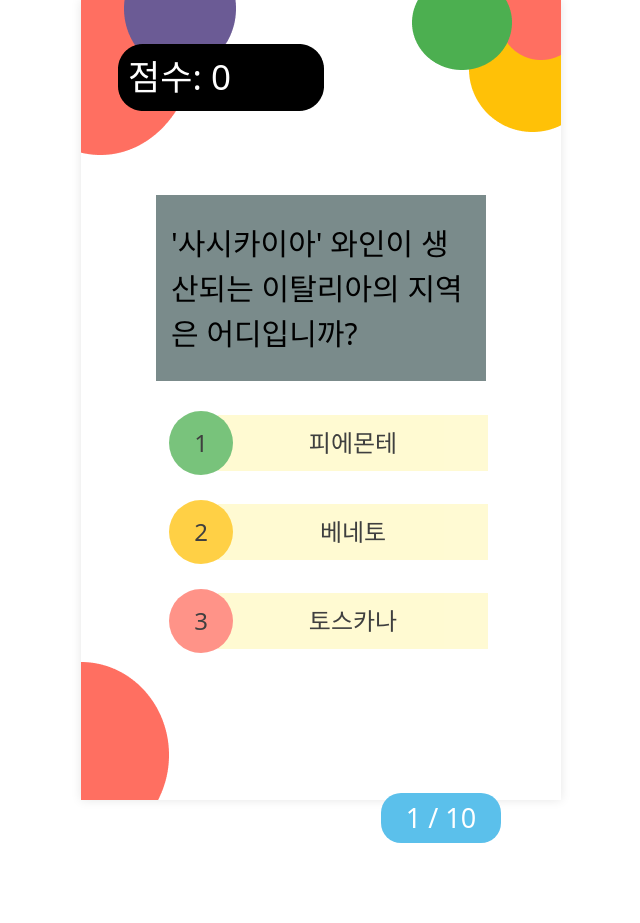
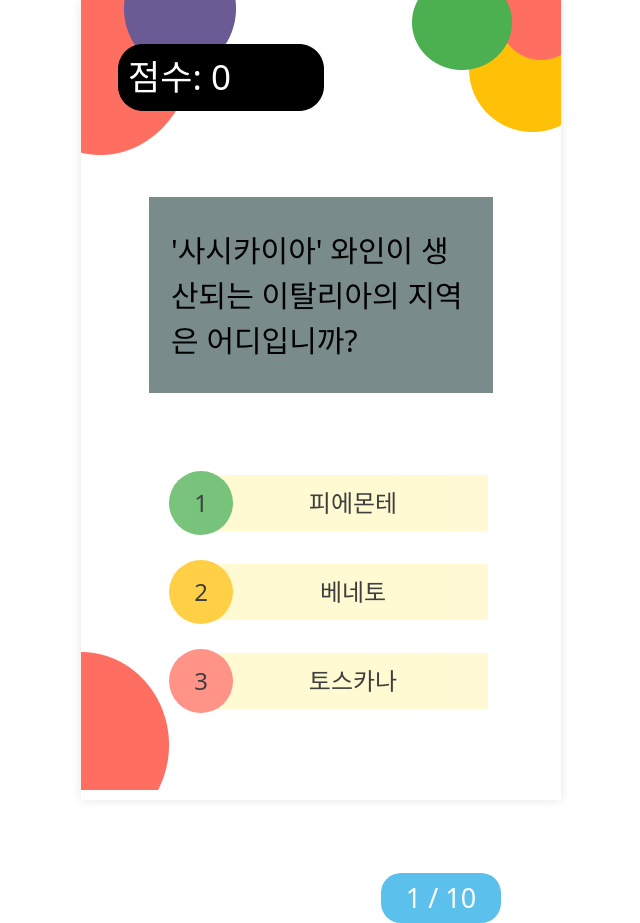
Before and after one commit to SoJungJung/SangSikQuiz, a React (Create React App) app: page /quiz in a window 1280 px wide. Shown: the whole page, without its empty margins (319-959 px from the left). Before the commit the page ends 843 px from the top, so only its background shows below. Built offline with nearby package versions, Linux system fonts and the light colour scheme.

Commit message:
question 배경 div로 변경

```diff
--- a/src/pages/Quiz/Quiz.js
+++ b/src/pages/Quiz/Quiz.js
@@ -167,7 +167,6 @@ const Quiz = () => {
                     </div>
                 </div>
                 <div className={styles.quizShow}>
-                    <img className={styles.quiz} src={quiz} alt="quiz" />
                     <div className={styles.quizText}>{randomQuiz.quiz}</div>
                 </div>
                 <div className={styles.answerShow}>
--- a/src/pages/Quiz/Quiz.module.css
+++ b/src/pages/Quiz/Quiz.module.css
@@ -50,22 +50,24 @@
 
 .quizShow {
     position: relative;
-    width: 100%;
+    width: 344px;
+    height: auto;
+    min-height: 196px;
+    overflow: visible;
+    background-color: #7a8b8b;
     text-align: center;
     display: flex;
     justify-content: center;
     align-items: center;
-}
-
-.quiz {
-    font-family: Inter, sans-serif;
-    font-style: normal;
-    font-size: 20px;
-    background-color: #f0f0f0;
+    box-sizing: border-box;
+    left: 50%;
+    transform: translate(-50%, -50%);
+    margin-top: 100px;
+    padding: 10px;
 }
 
 .quizText {
-    position: absolute;
+    /* position: absolute; */
     width: 300px;
     text-align: left;
     font-size: 30px;
@@ -77,7 +79,7 @@
     align-items: center;
     justify-content: center;
     position: relative;
-    top: 20px;
+    top: -30px;
 }
 
 .circleDiv {
@@ -163,12 +165,12 @@
     justify-content: center;
     position: relative;
     left: 300px;
-    top: 150px;
+    top: 120px;
 }
 
 .bottomdiv {
     position: absolute;
-    bottom: 0;
+    bottom: 10px;
     text-align: left;
 }
 
--- a/src/pages/Result/Result.js
+++ b/src/pages/Result/Result.js
@@ -135,20 +135,14 @@ const Result = () => {
         <Layout>
             <div className={styles.container}>
                 <div className={styles.topdiv}>
-                    <div className={styles.levelShow}>
-                        <img className={styles.level} src={level} alt="level" />
-                        <div className={styles.levelShowText}>당신의 점수는 {score}점입니다.</div>
-                    </div>
+                    <div className={styles.levelShowText}>당신의 점수는 {score}점입니다.</div>
                 </div>
                 <div className={styles.lvlImgShow}>
                     <img className={styles.lvlImgFrame} src={lvlImgFrame} alt="" />
                     <img className={styles.lvlImg} src={levelData.img} alt={levelData.name} />
                 </div>
-                <div className={styles.expShow}>
-                    <div className={styles.expShowDiv}>
-                        <div className={styles.exp} alt="exp" />
-                        <div className={styles.expShowText}>{levelData.name} 수준</div>
-                    </div>
+                <div className={styles.exp}>
+                    <div className={styles.expShowText}>{levelData.name} 수준</div>
                 </div>
                 <div className={styles.expQuoteShow}>
                     <div>
--- a/src/pages/Result/Result.module.css
+++ b/src/pages/Result/Result.module.css
@@ -11,34 +11,22 @@
 }
 
 .topdiv {
-    width: 100%;
+    width: 390px;
+    height: 80px;
     display: flex;
     justify-content: center;
     align-items: center;
-    padding: 10px 20px;
-}
-
-.levelShow {
-    display: flex;
-    justify-content: flex-start;
-    align-items: center;
     background-color: #ffd700;
     border-radius: 50px;
-    padding: 10px 20px;
-    width: 90%;
+    padding: 10px 20px 10px 20px;
     position: relative;
-}
-
-.level {
-    margin-right: 10px;
 }
 
 .levelShowText {
     font-size: 24px;
     color: #000000;
     font-weight: bold;
-    position: absolute;
-    left: 50px;
+    text-align: center;
 }
 
 .lvlImgShow {
@@ -64,23 +52,17 @@
     z-index: 1;
 }
 
-/* .expShow {
+.expShow {
     width: 100%;
     display: flex;
     justify-content: center;
     align-items: center;
     padding: 10px 20px;
-} */
-
-.expShowDiv {
-    display: flex;
-    justify-content: center;
-    align-items: center;
 }
 
 .exp {
     width: 390px;
-    height: 90px;
+    height: 75px;
     display: flex;
     justify-content: center;
     align-items: center;
@@ -96,10 +78,6 @@
     color: #000000;
     font-weight: bold;
     font-size: 24px;
-    position: absolute; /* 부모 요소 안에서 절대 위치 */
-    top: 50%;
-    left: 50%;
-    transform: translate(-50%, -50%); /* 중앙 정렬 보정 */
     text-align: center;
     z-index: 1;
 }
```
